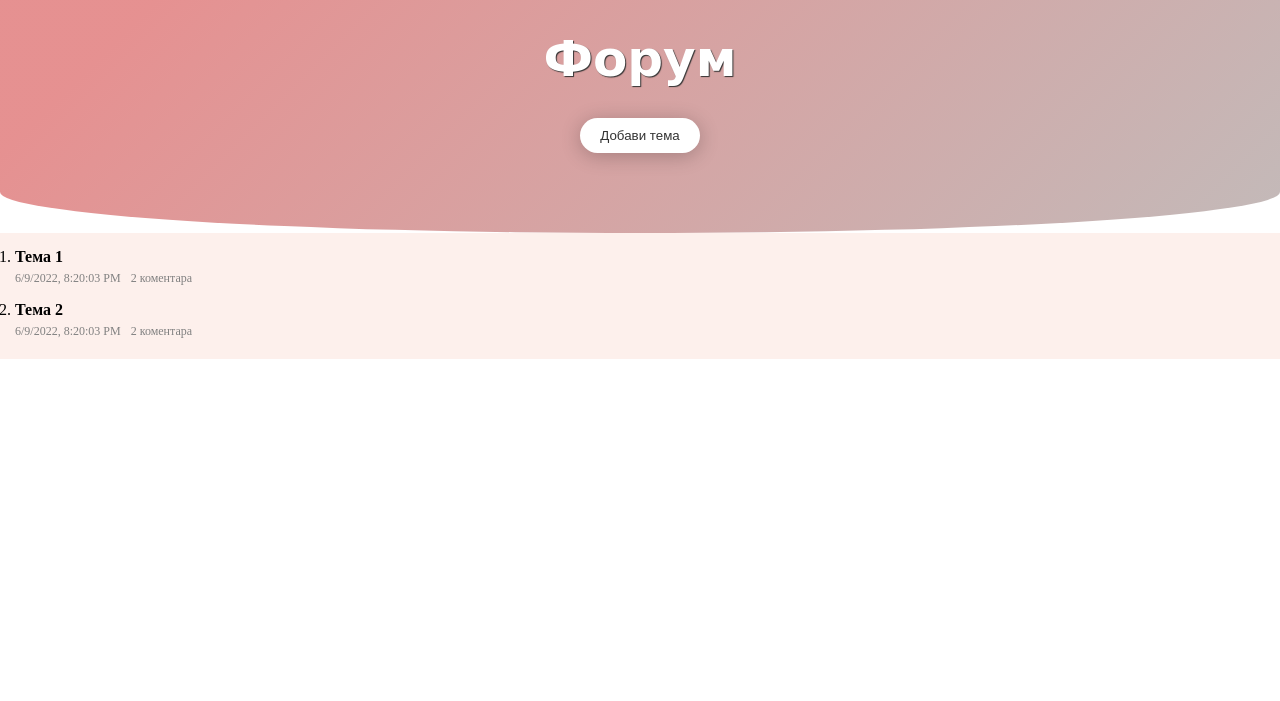
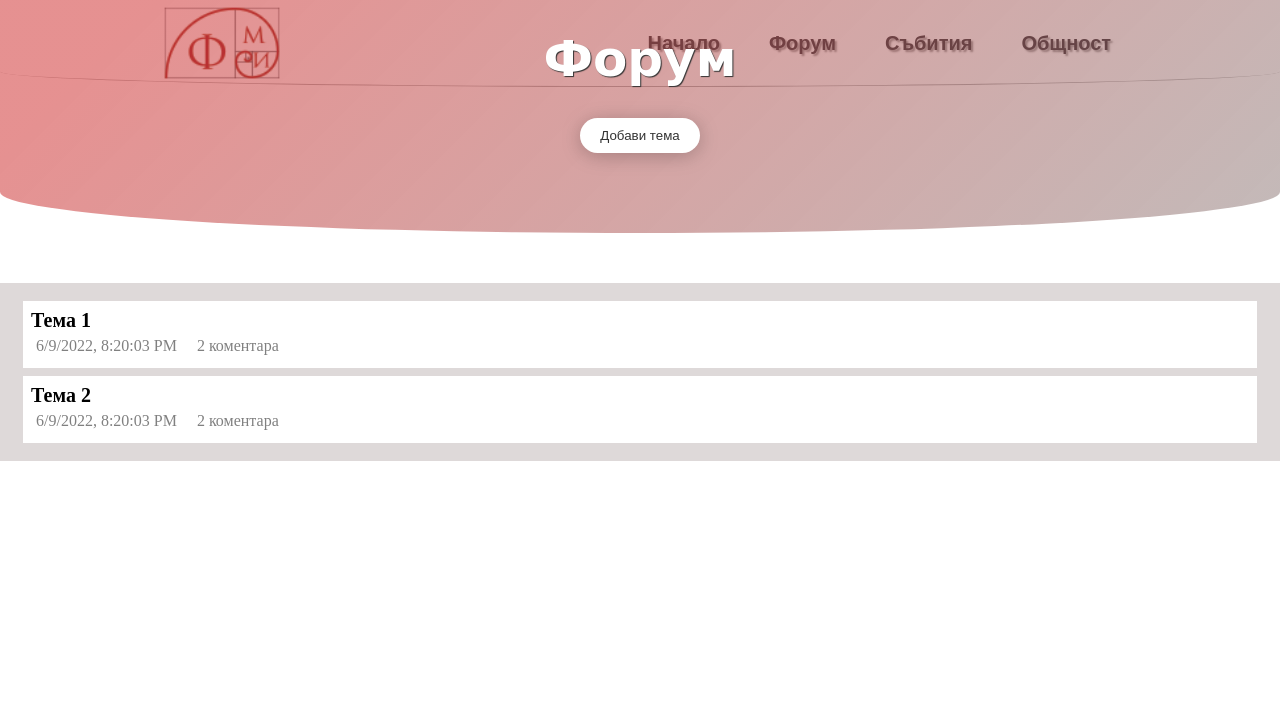
Before and after one commit to silviaDeyanova/WEB-project, a PHP site: page /forum/forum.html in a window 1280 px wide. Shown: the top 701 px of the page. Run offline with PHP 8.4, Linux system fonts and the light colour scheme.

Commit message:
css forum

```diff
--- a/css/forum_style.css
+++ b/css/forum_style.css
@@ -12,6 +12,7 @@ header {
 	overflow: hidden;
 	border-radius: 0 0 85% 85% / 30%;
 }
+
 header .overlay{
 	width: 100%;
 	height: 80%;
@@ -47,6 +48,7 @@ button:hover{
 
 a{
     text-decoration: none;
+    font-size: 20px;
     color: black;
 }
 
@@ -59,20 +61,88 @@ a{
 }
 
 p{
-    margin: 5px 0;
+    margin: 5px ;
 }
 
 
-.row{
-    padding: 5px 0;
-}
 
 .main{
-    background-color:rgb(253, 240, 236);
+    background-color:#7a66643f;
     padding: 10px 15px;
+    margin-top: 50px;
 }
 
 .bottom{
     color: grey;
-    font-size: 12px;
+    font-size: 16px;
 }
+
+
+ol li{
+    background-color: rgb(255, 255, 255);
+    margin: 8px;
+    padding: 8px;
+    list-style-type: none;
+
+}
+
+
+
+
+
+#header {
+    background-color: white;
+    padding: 5px 0px;
+    width: 100vw;
+    height: fit-content;
+    position: fixed;
+    border-bottom: solid 1px rgba(98, 98, 98, 0.5);
+    align-items: center;
+  }
+
+  .logo {
+    width: 15vmin;
+    margin: 0;
+    padding: 0;
+  }
+
+  /*img {
+      display: block;
+      margin-left: auto;
+      margin-right: auto;
+  }*/
+
+  #header .container {
+    display: flex;
+    justify-content: space-around;
+    align-items: center;
+    width: 100vw;
+  }
+
+  .top-nav ul {
+    margin-top: 0px;
+    margin-right: 0px;
+    list-style: none;
+  }
+
+  .top-nav ul li {
+    float: left;
+  }
+
+  .top-nav ul li a {
+    font-size: 2.5vmin;
+    font-weight: 600;
+    text-decoration: none;
+    font-family: Arial, Helvetica, sans-serif;
+    color: rgb(55, 50, 55);
+    text-shadow: 2px 2px 2px #0000006e;
+    margin-left: 35px;
+    padding: 7px;
+  }
+
+  .top-nav ul li a:hover {
+    color: rgb(187, 72, 72);
+    border-bottom: 3px solid rgb(187, 72, 72);
+    transition: all 0.2s ease-in-out;
+    padding-bottom: 14px;
+  }
--- a/forum/forum.html
+++ b/forum/forum.html
@@ -8,6 +8,19 @@
     <title>Форум</title>
   </head>
   <body>
+    <header id="header">
+        <section class="container">
+          <img src="../img/fmi-logo-bg.png" class="logo" alt="logo">
+          <nav class="top-nav">
+            <ul>
+              <li><a href="index.html">Начало</a></li>
+              <li><a href="forum/forum.html">Форум</a></li>
+              <li><a href="#">Събития</a></li>
+              <li><a href="#">Общност</a></li>
+            </ul>
+          </nav>
+        </section>
+    </header>
   <header>
     <section class="overlay">
           <h1>
```
